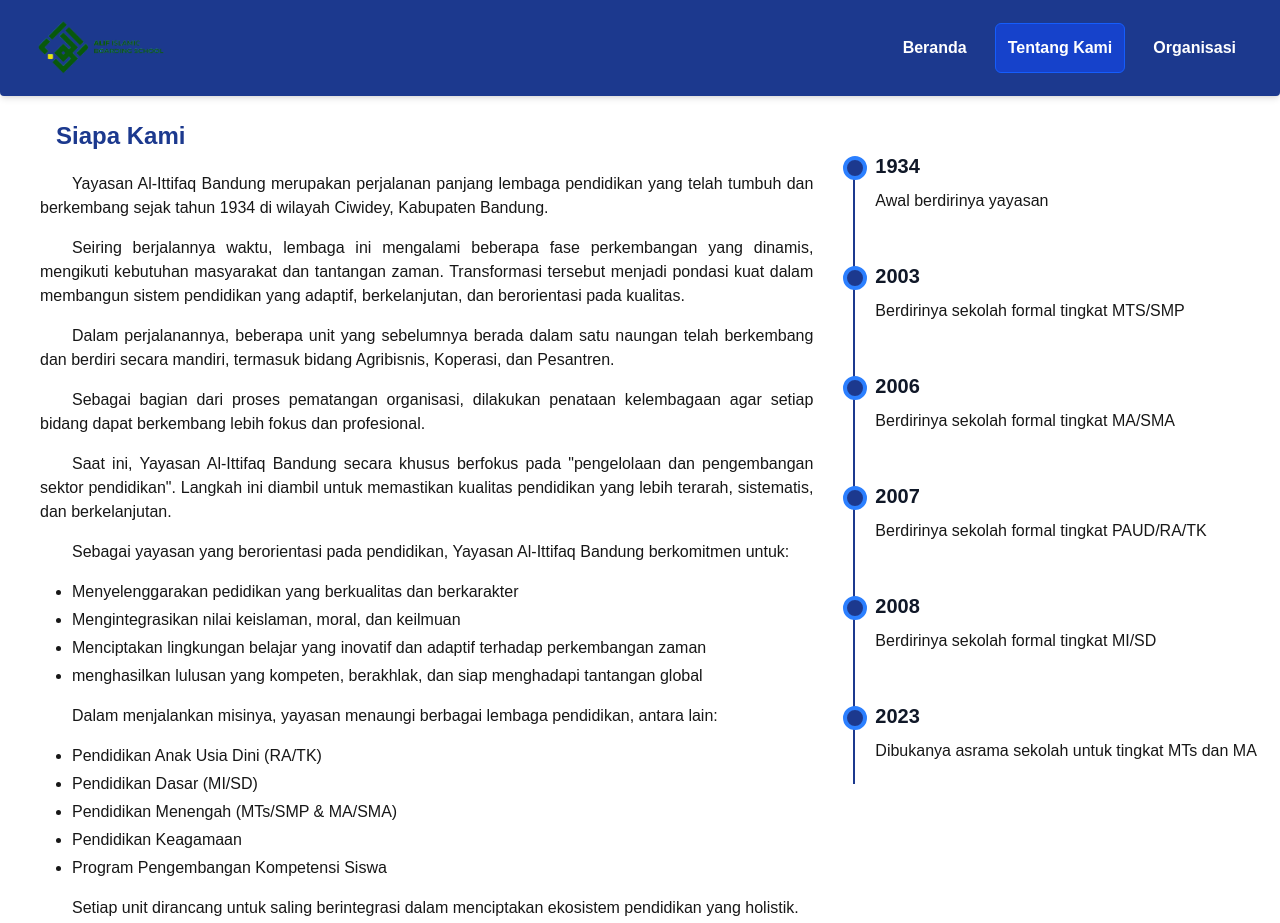
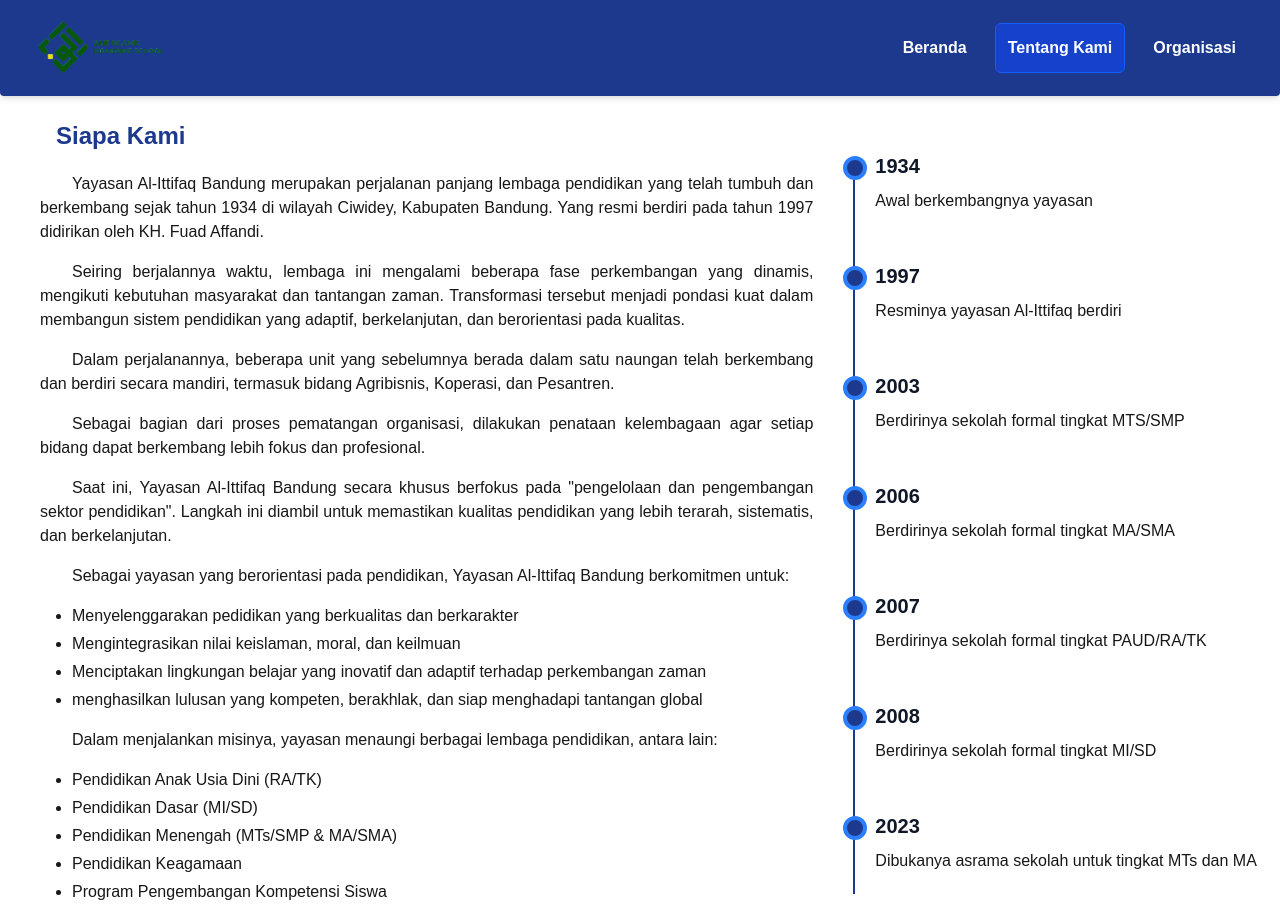
Before and after one commit to kangmiru/web-yayasan, a Next.js app: page /about-us in a window 1280 px wide. Shown: the top 923 px of the page. Built offline with nearby package versions, Linux system fonts and the light colour scheme.

Commit message:
menyelesaikan animasi di halaman tentang kami

```diff
--- a/app/ui/aboutus/cards.tsx
+++ b/app/ui/aboutus/cards.tsx
@@ -3,7 +3,7 @@
 import { FaPeopleGroup } from "react-icons/fa6";
 import { MdHandshake } from "react-icons/md";
 import { PiPlantFill } from "react-icons/pi";
-import { formattedText } from "./parts";
+import { AnimatedNumber, FormattedText } from "../animated";
 
 const values = [
     {
@@ -86,7 +86,7 @@
                 {title}
             </h3>
 
-            {formattedText(text)}
+            <FormattedText text={text} />
 
         </div>
     )
@@ -163,7 +163,7 @@
                         className="grid mx-auto text-center items-center"
                     >
                         <span className="text-4xl font-extrabold tracking-wider">
-                            {grad.total}
+                            <AnimatedNumber value={grad.total}/>
                         </span>
                         <p className="mt-5 capitalize text-md mx-5 font-bold">
                             {grad.info}
--- a/app/ui/aboutus/parts.tsx
+++ b/app/ui/aboutus/parts.tsx
@@ -1,13 +1,22 @@
-import Image from "next/image"
+'use client'
+
 import { GraduateCards, TeamCards, Values, VisiMisi } from "./cards"
 import { TitleTypeC } from "../title"
-import React, { JSX } from "react"
+import { FormattedText } from "../animated"
+import { motion } from "framer-motion";
 
 const timelineData = [
     {
         year:'1934',
-        title:'pendirian yayasan',
-        description:'Awal berdirinya yayasan',
+        title:'perkembangan yayasan',
+        description:'Awal berkembangnya yayasan',
+        icon:'',
+        color:'',
+    },
+    {
+        year:'1997',
+        title:'berdirinya yayasan',
+        description:'Resminya yayasan Al-Ittifaq berdiri',
         icon:'',
         color:'',
     },
@@ -67,7 +76,7 @@
 ]
 
 const aboutUs = `
-Yayasan Al-Ittifaq Bandung merupakan perjalanan panjang lembaga pendidikan yang telah tumbuh dan berkembang sejak tahun 1934 di wilayah Ciwidey, Kabupaten Bandung.
+Yayasan Al-Ittifaq Bandung merupakan perjalanan panjang lembaga pendidikan yang telah tumbuh dan berkembang sejak tahun 1934 di wilayah Ciwidey, Kabupaten Bandung. Yang resmi berdiri pada tahun 1997 didirikan oleh KH. Fuad Affandi.
 
 Seiring berjalannya waktu, lembaga ini mengalami beberapa fase perkembangan yang dinamis, mengikuti kebutuhan masyarakat dan tantangan zaman. Transformasi tersebut menjadi pondasi kuat dalam membangun sistem pendidikan yang adaptif, berkelanjutan, dan berorientasi pada kualitas.
 
@@ -101,62 +110,30 @@
 Dengan pengalaman panjang dan fondasi nilai yang kuat, Yayasan Al-Ittifaq Bandung terus berkomitmen untuk menjadi bagian penting dalam mencetak generasi yang tidak hanya cerdas secara intelektual, tetapi juga memiliki integritas dan kepedulian sosial yang tinggi.
 `;
 
-export const formattedText = (text:string): React.ReactNode => {
-    const lines = text.split('\n').map(line => line.trim());
-    const elements: JSX.Element[] = []
-    let currentList: string[] = []
-
-    lines.forEach((line, index) => {
-        if(line.startsWith('- ')) {
-            currentList.push(line.replace('- ', ''))
-        } else {
-            if (currentList.length > 0) {
-                elements.push(
-                    <ul key={`ul-${index}`} className="list-disc pl-8 mb-4 space-y-1">
-                        {currentList.map((item, i) => (
-                            <li key={i}>
-                                {item}
-                            </li>
-                        ))}
-                    </ul>
-                )
-                currentList = []
-            }
-
-            if (line !== '') {
-                elements.push(
-                    <p key={`p${index}`} className="indent-8 mb-4">
-                        {line}
-                    </p>
-                )
-            }
-        }
-    })
-
-    if (currentList.length > 0) {
-        elements.push(
-            <ul key={'ul-last'} className="list-disc pl-8 mb-4 space-y-1">
-                {currentList.map((item, i) => (
-                    <li key={i}>
-                        {item}
-                    </li>
-                ))}
-            </ul>
-        )
-    }
-    return elements
-}
-
 export function DraftAboutUs(){
     return(
         <div className="w-full">
-            <TitleTypeC title="siapa kami" />
+            <motion.div
+                initial={{opacity:0, y:50}}
+                whileInView={{opacity:1, y:0}}
+                transition={{duration:0.6}}
+                viewport={{once:true}}
+            >
+                <TitleTypeC title="siapa kami" />
+            </motion.div>
 
             <div className="grid md:grid-cols-3">
-                <div className="mx-10 rounded-md text-justify justify-center col-span-2">
-                    {formattedText(aboutUs)}
+                <motion.div
+                    className="mx-10 rounded-md text-justify justify-center col-span-2"
+                    initial={{opacity:0, y:50}}
+                    whileInView={{opacity:1, y:0}}
+                    transition={{duration:0.7}}
+                    viewport={{once:true}}
+                >
+                    <FormattedText text={aboutUs} />
                     <VisiMisiParts />
-                </div>
+                </motion.div>
+
                 <div className="w-full justify-center mb-5">
                     <TimelineParts/>
                 </div>
@@ -172,17 +149,29 @@
                 return(
                     <div key={index} className="mb-12 -top-5 relative">
                         {/* dot */}
-                        <span className="absolute left-0 top-1 -translate-x-1/2 w-6 h-6 bg-blue-900 rounded-full border-4 border-blue-500"/>
+                        <motion.div
+                            initial={{opacity:0, y:50}}
+                            whileInView={{opacity:1, y:0}}
+                            transition={{duration:0.7}}
+                            viewport={{once:true}}
+                        >
+                            <span className="absolute left-0 top-1 -translate-x-1/2 w-6 h-6 bg-blue-900 rounded-full border-4 border-blue-500"/>
+                        </motion.div>
 
                         {/* content */}
-                        <div className="ms-5">
+                        <motion.div
+                            className="ms-5"
+                            initial={{opacity:0, x:100}}
+                            animate={{opacity:1, x:0}}
+                            transition={{duration:0.8, ease:'easeOut'}}
+                        >
                             <h3 className="text-xl font-bold text-gray-900">
                                 {timeline.year}
                             </h3>
                             <p className="mt-2 leading-relaxed">
                                 {timeline.description}
                             </p>
-                        </div>
+                        </motion.div>
 
                     </div>
                 )
@@ -210,32 +199,50 @@
 
 export function OurValuesParts(){
     return (
-        <div className="m-5">
+        <motion.div
+            className="m-5"
+            initial={{opacity:0, y:50}}
+            whileInView={{opacity:1, y:0}}
+            transition={{duration:0.7}}
+            viewport={{once:true}}
+        >
             <TitleTypeC
                 title="nilai-nilai kami"
             />
 
             <Values/>
-        </div>
+        </motion.div>
     )
 }
 
 export function FounderTeamParts(){
     return (
-        <div className="mx-5 mt-5 mb-10">
+        <motion.div
+            className="mx-5 mt-5 mb-10"
+            initial={{opacity:0, y:50}}
+            whileInView={{opacity:1, y:0}}
+            transition={{duration:0.7}}
+            viewport={{once:true}}
+        >
             <TitleTypeC title="pendiri & tim inti" />
 
             <TeamCards/>
-        </div>
+        </motion.div>
     )
 }
 
 export function GraduationsParts(){
     return (
-        <div className="mx-5 mt-5 mb-10">
+        <motion.div
+            className="mx-5 mt-5 mb-10"
+            initial={{opacity:0, y:50}}
+            whileInView={{opacity:1, y:0}}
+            transition={{duration:0.7}}
+            viewport={{once:true}}
+        >
             <TitleTypeC title="lulusan madrasah kami" />
 
             <GraduateCards />
-        </div>
+        </motion.div>
     )
 }
--- /dev/null
+++ b/app/ui/animated.tsx
@@ -0,0 +1,81 @@
+'use client'
+
+import React, { JSX, useEffect, useState } from "react"
+
+interface FormattedTextProps {
+    text: string
+}
+
+interface AnimatedNumberProps {
+    value: number
+}
+
+export function FormattedText({text}:FormattedTextProps) : React.ReactNode{
+    const lines = text.split('\n').map(line => line.trim());
+    const elements: JSX.Element[] = []
+    let currentList: string[] = []
+
+    lines.forEach((line, index) => {
+        if(line.startsWith('- ')) {
+            currentList.push(line.replace('- ', ''))
+        } else {
+            if (currentList.length > 0) {
+                elements.push(
+                    <ul key={`ul-${index}`} className="list-disc pl-8 mb-4 space-y-1">
+                        {currentList.map((item, i) => (
+                            <li key={i}>
+                                {item}
+                            </li>
+                        ))}
+                    </ul>
+                )
+                currentList = []
+            }
+
+            if (line !== '') {
+                elements.push(
+                    <p key={`p${index}`} className="indent-8 mb-4">
+                        {line}
+                    </p>
+                )
+            }
+        }
+    })
+
+    if (currentList.length > 0) {
+        elements.push(
+            <ul key={'ul-last'} className="list-disc pl-8 mb-4 space-y-1">
+                {currentList.map((item, i) => (
+                    <li key={i}>
+                        {item}
+                    </li>
+                ))}
+            </ul>
+        )
+    }
+    return elements
+}
+
+export function AnimatedNumber({value}:AnimatedNumberProps){
+    const [count, setCount] = useState(0)
+
+    useEffect(() => {
+        let start = 0
+        const duration = 1000
+        const increment = value / (duration / 16)
+
+        const counter = setInterval(() => {
+            start += increment
+            if (start >= value) {
+                setCount(value)
+                clearInterval(counter)
+            } else {
+                setCount(Math.floor(start))
+            }
+        }, 16)
+
+        return () => clearInterval(counter)
+    }, [value])
+
+    return <span>{count}</span>
+}
```
